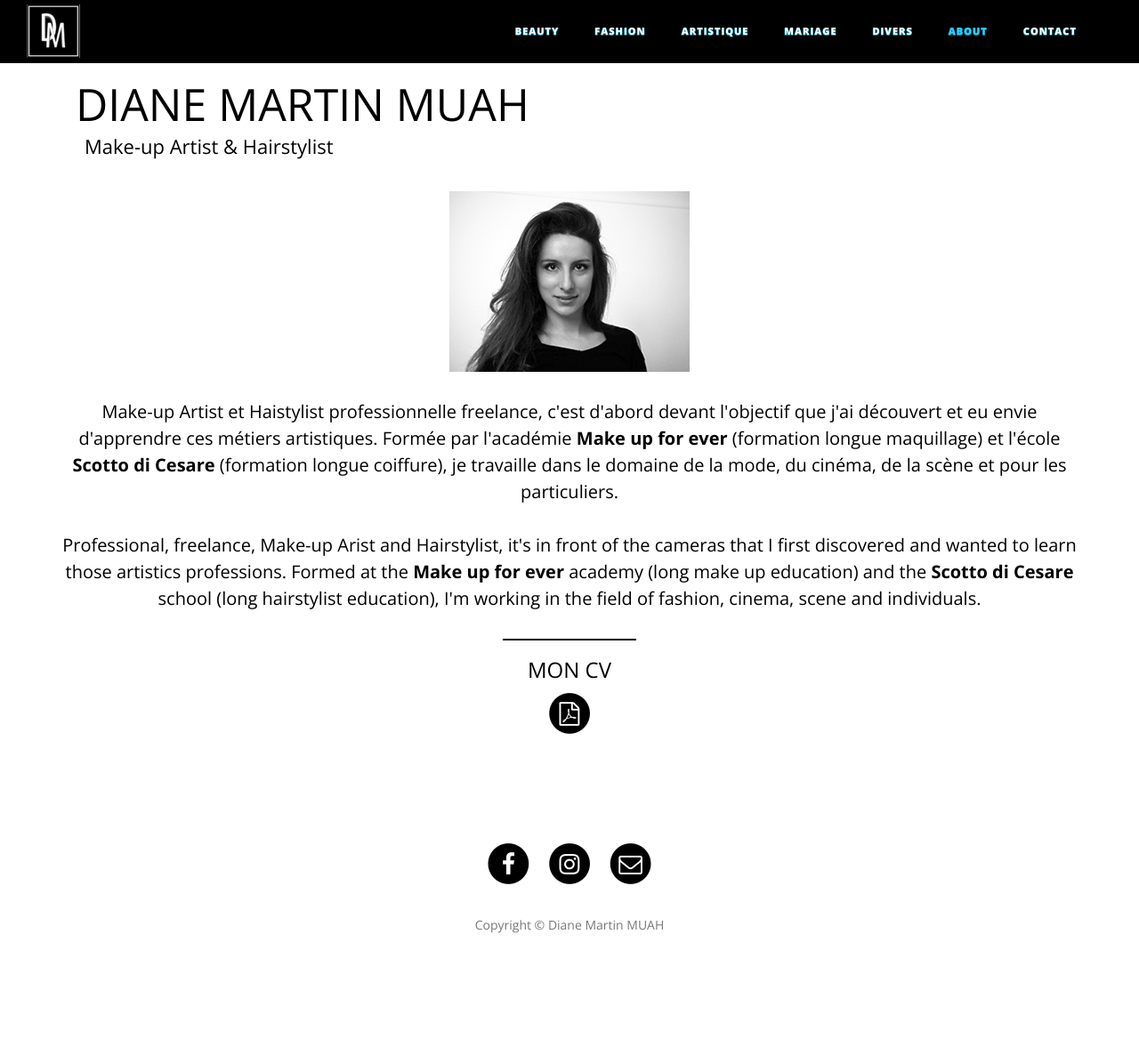
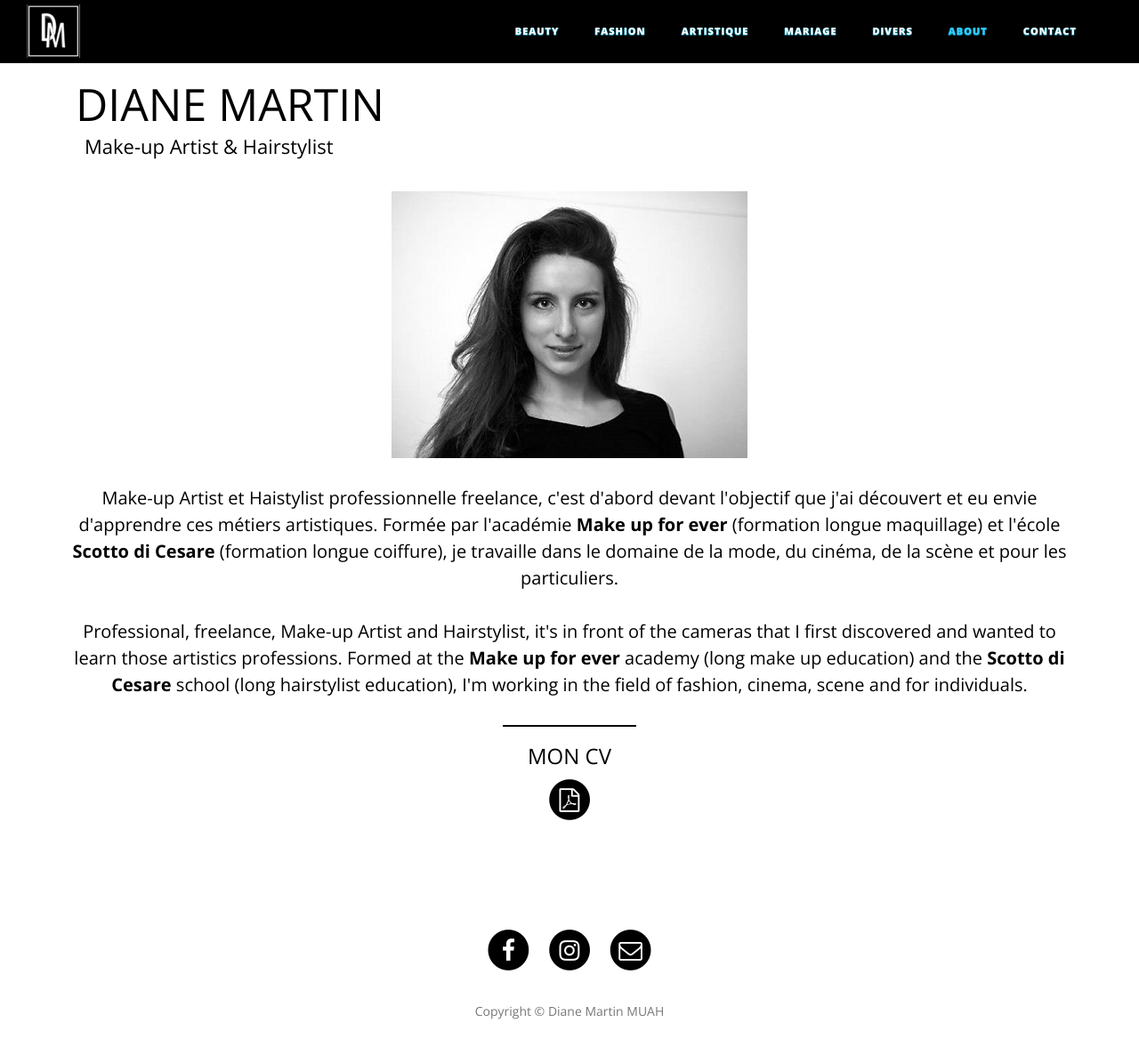
Before and after one commit to karlito139/Site_MUAH, a Jekyll site: the page built from about/index.html, in a window 1280 px wide. Shown: the whole page at 89% size. Built offline with Jekyll 4.4.1, drawn with Linux system fonts in a browser that asks for light colours; nearby versions of some CDN libraries; before the commit the page ends 1080 px from its top, so only the background shows below that.

Commit message:
Various update

```diff
--- a/_config.yml
+++ b/_config.yml
@@ -1,5 +1,6 @@
 # Site settings
 title: Diane Martin MUAH
+header: Diane Martin
 email: "diane-martin@hotmail.fr"
 phone: "+33668367100"
 description: "Make-up Artist & Hairstylist"
--- a/_layouts/page.html
+++ b/_layouts/page.html
@@ -8,7 +8,7 @@
         <div class="row">
             <div class="col-lg-8 col-lg-offset-0 col-md-10 col-md-offset-1">
                 <div class="site-heading">
-                    <h1>{% if page.title %}{{ page.title }}{% else %}{{ site.title }}{% endif %}</h1>
+                    <h1>{% if page.title %}{{ page.title }}{% else %}{{ site.header }}{% endif %}</h1>
                     <span class="subheading">{% if page.description %}{{ page.description }}{% else %}{{ site.description }}{% endif %}</span>
                 </div>
             </div>
--- a/about/index.html
+++ b/about/index.html
@@ -3,13 +3,13 @@
 active: about
 ---
 <div style="margin-left: auto; margin-right: auto; text-align: center;">
-	<img src="{{ site.baseurl }}/about/Diane N&B web.jpg">
+	<img class="about" src="{{ site.baseurl }}/about/Diane N&B web.jpg">
 	<p>
 		Make-up Artist et Haistylist professionnelle freelance, c'est d'abord devant l'objectif que j'ai découvert et eu envie d'apprendre ces métiers artistiques.
 		Formée par l'académie <b> Make up for ever</b>  (formation longue maquillage) et l'école <b> Scotto di Cesare</b>  (formation longue coiffure), je travaille dans le domaine de la mode, du cinéma, de la scène et pour les particuliers.
 	</p>
-	<p padding-top: 10px">	Professional, freelance, Make-up Arist and Hairstylist, it's in front of the cameras that I first discovered and wanted to learn those artistics professions.
-		Formed at the <b>Make up for ever</b> academy (long make up education) and the <b>Scotto di Cesare</b> school (long hairstylist education), I'm working in the field of fashion, cinema, scene and individuals.
+	<p>	Professional, freelance, Make-up Artist and Hairstylist, it's in front of the cameras that I first discovered and wanted to learn those artistics professions.
+		Formed at the <b>Make up for ever</b> academy (long make up education) and the <b>Scotto di Cesare</b> school (long hairstylist education), I'm working in the field of fashion, cinema, scene and for individuals.
 	</p>
 	<hr class="small">
 	<h3>Mon CV</h3>
--- a/css/main.css
+++ b/css/main.css
@@ -374,6 +374,8 @@
  color: black;
 }
 
+.about{
+}
 
 /* @media (min-width:992px) { */
 #formview{
```
Also changed, not shown: about/Diane N&B web.jpg.
